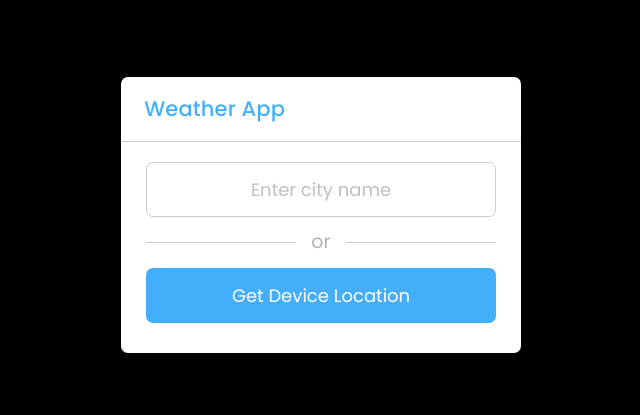
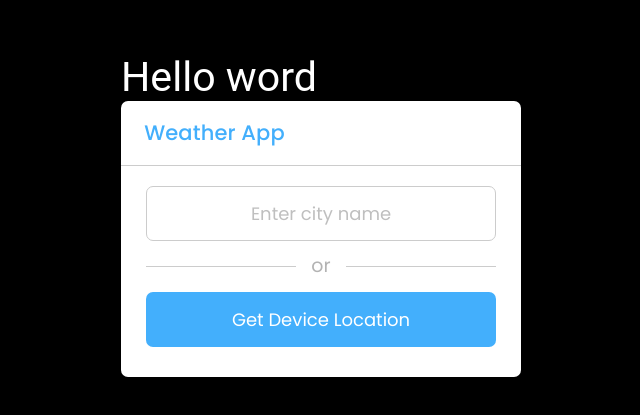
Before and after one commit to letuankiet212/basecode-reactjs-ts, a React (Create React App) app: page / in a window 1280 px wide. Shown: the part 185-600 px from the top of the page, without its empty margins (319-959 px from the left). Built offline with nearby package versions, Linux system fonts and the light colour scheme.

Commit message:
[RTT-05] feature/MUI-Setup-global-style

```diff
--- a/src/App.tsx
+++ b/src/App.tsx
@@ -1,4 +1,4 @@
-import { debounce } from '@mui/material';
+import { debounce, Typography } from '@mui/material';
 import { useEffect, useReducer, useState } from 'react';
 import { getInfoCity } from './api/weather';
 import './App.css';
@@ -45,6 +45,7 @@ function App() {
 
 	return (
 		<div className="App">
+			<Typography variant="h3">Hello word</Typography>
 			<div className={`wrapper ${isSuccess && 'active'}`}>
 				<header>
 					<i className="bx bx-left-arrow-alt" onClick={() => setIsSuccess(false)}></i>Weather App
--- /dev/null
+++ b/src/assets/style/abstracts/variables.tsx
@@ -0,0 +1,35 @@
+/**
+ * @style CssBaseLine,
+ * @description Style for global,
+ * @link docs : https://mui.com/material-ui/react-css-baseline/#main-content
+ */
+export default {
+	primary: {
+		main: '#81c784',
+		contrastText: '#000000',
+	},
+	secondary: {
+		main: '#ffb74d',
+		contrastText: '#000',
+	},
+	info: {
+		main: '#0277bd',
+		contrastText: '#FFFFFF',
+	},
+	success: {
+		main: '#2e7d32',
+		contrastText: '#FFFFFF',
+	},
+	warning: {
+		main: '#f9a825',
+		contrastText: '#FFFFFF',
+	},
+	error: {
+		main: '#c62828',
+		contrastText: '#FFFFFF',
+	},
+
+	text: {
+		primary: 'white',
+	},
+} as const;
--- /dev/null
+++ b/src/assets/style/base/global.tsx
@@ -0,0 +1,23 @@
+import { Theme } from '@mui/material';
+
+/**
+ * @style CssBaseLine,
+ * @description Style for global,
+ * @link docs : https://mui.com/material-ui/react-css-baseline/#main-content
+ */
+export default {
+	styleOverrides: (themeParam: Theme) => `
+        :root{
+            --mui-header-height: 3.875rem;
+            --mui-footer-height: 14.5rem;
+        }
+
+        body{
+            background-color: ${themeParam.palette.secondary.contrastText}
+        }
+
+        .content-default-layout{
+            min-height: calc(100vh - (var(--mui-header-height) + var(--mui-footer-height)))
+        }
+    `,
+} as const;
--- /dev/null
+++ b/src/assets/style/base/typography.tsx
@@ -0,0 +1,9 @@
+/**
+ * @style typography,
+ * @description Style for typography,
+ * @link docs : https://mui.com/material-ui/react-typography/#main-content
+ */
+export default {
+	htmlFontSize: 16,
+	fontSize: 12,
+} as const;
--- a/src/mui-config.tsx
+++ b/src/mui-config.tsx
@@ -1,46 +1,18 @@
-import { createTheme, ThemeProvider, StyledEngineProvider, CssBaseline, Theme } from '@mui/material/';
+//Github https://github.com/karpolan/react-mui-pro-starter/tree/main/src/components
 
-const FRONT_COLORS = {
-	primary: {
-		main: '#81c784',
-		contrastText: '#000000',
-	},
-	secondary: {
-		main: '#ffb74d',
-		contrastText: '#000',
-	},
-	info: {
-		main: '#0277bd',
-		contrastText: '#FFFFFF',
-	},
-	success: {
-		main: '#2e7d32',
-		contrastText: '#FFFFFF',
-	},
-	warning: {
-		main: '#f9a825',
-		contrastText: '#FFFFFF',
-	},
-	error: {
-		main: '#c62828',
-		contrastText: '#FFFFFF',
-	},
-};
+import { createTheme, ThemeProvider, StyledEngineProvider, CssBaseline } from '@mui/material/';
+import global from './assets/style/base/global';
+import typography from './assets/style/base/typography';
+import variables from './assets/style/abstracts/variables';
 
 const DEFAULT_THEME = {
 	palette: {
-		...FRONT_COLORS,
+		...variables,
 	},
+	typography,
 	components: {
 		MuiCssBaseline: {
-			styleOverrides: (themeParam: Theme) => `
-				h1 {
-					color: ${themeParam.palette.success.main};
-				},
-				body{
-					background-color: ${themeParam.palette.secondary.contrastText}
-				}
-			`,
+			...global,
 		},
 	},
 };
```
